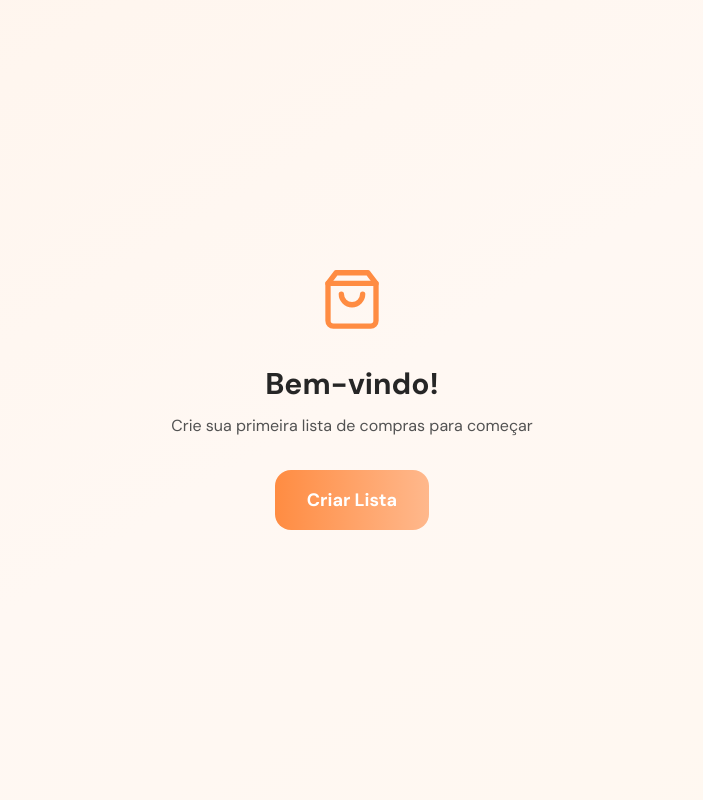
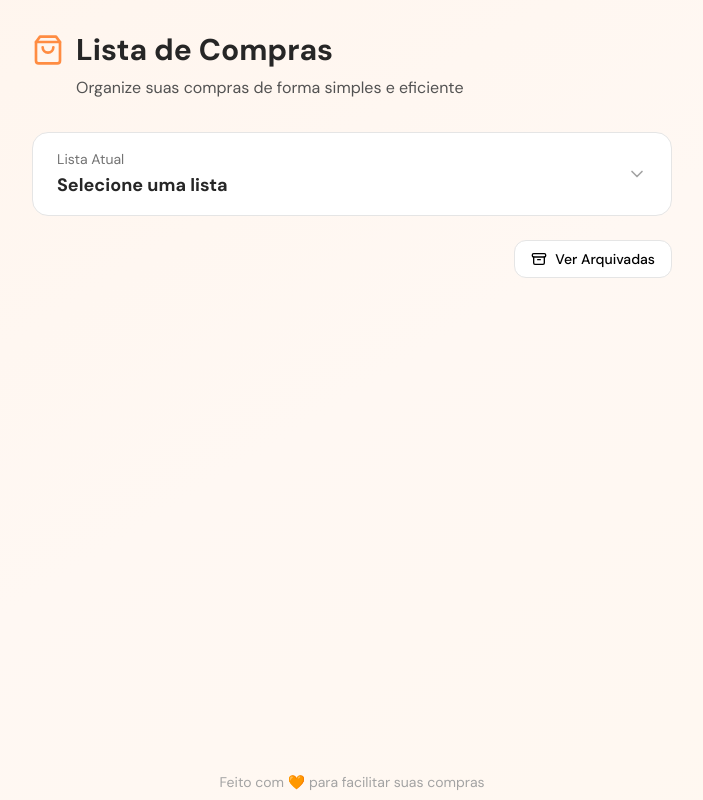
Before and after one commit to AurinoJunior/duolist, a Next.js app: page / in a window 1280 px wide. Shown: the whole page, without its empty margins (288-991 px from the left). Built offline with nearby package versions, Linux system fonts and the light colour scheme.

Commit message:
feat: add header, footer and loading components

```diff
--- a/app/page.tsx
+++ b/app/page.tsx
@@ -4,11 +4,15 @@ import { AnimatePresence, motion, Reorder } from "framer-motion";
 import { Archive, ShoppingBag } from "lucide-react";
 import { useState } from "react";
 import { AddItemForm } from "@/components/AddItemForm";
+import { Footer } from "@/components/Footer";
 import { GroceryItemComponent } from "@/components/GroceryItemComponent";
+import { Header } from "@/components/Header";
 import { ListSelector } from "@/components/ListSelector";
+import { Loading } from "@/components/Loading";
 import { useGroceryLists } from "@/hooks/useGroceryLists";
 
 export default function Home() {
+	const [showArchived, setShowArchived] = useState(false);
 	const {
 		activeLists,
 		archivedLists,
@@ -25,85 +29,15 @@ export default function Home() {
 		shareList,
 	} = useGroceryLists();
 
-	const [showArchived, setShowArchived] = useState(false);
-
-	// Aguarda carregamento do localStorage
-	if (!isLoaded) {
-		return (
-			<div className="min-h-screen bg-gradient-to-br from-orange-50 via-peach-50 to-cream-50 flex items-center justify-center">
-				<motion.div
-					animate={{ rotate: 360 }}
-					transition={{ duration: 1, repeat: Infinity, ease: "linear" }}
-				>
-					<ShoppingBag size={40} className="text-orange-400" />
-				</motion.div>
-			</div>
-		);
-	}
-
-	// Estado inicial: cria primeira lista
-	if (activeLists.length === 0 && !showArchived) {
-		return (
-			<div className="min-h-screen bg-gradient-to-br from-orange-50 via-peach-50 to-cream-50 flex items-center justify-center p-4">
-				<motion.div
-					initial={{ opacity: 0, y: 20 }}
-					animate={{ opacity: 1, y: 0 }}
-					className="max-w-md w-full text-center"
-				>
-					<motion.div
-						animate={{ y: [0, -10, 0] }}
-						transition={{ duration: 2, repeat: Infinity }}
-						className="inline-block mb-6"
-					>
-						<ShoppingBag size={64} className="text-orange-400 mx-auto" />
-					</motion.div>
-					<h1 className="text-3xl font-bold text-neutral-800 mb-3">
-						Bem-vindo!
-					</h1>
-					<p className="text-neutral-600 mb-8">
-						Crie sua primeira lista de compras para começar
-					</p>
-					<button
-						type="button"
-						onClick={() => createList("Minha Lista")}
-						className="
-              px-8 py-4 rounded-2xl
-              bg-gradient-to-r from-orange-400 to-peach-400
-              text-white font-semibold text-lg
-              hover:shadow-lg hover:scale-105
-              transition-all duration-200
-            "
-					>
-						Criar Lista
-					</button>
-				</motion.div>
-			</div>
-		);
-	}
+	if (!isLoaded) return <Loading />;
 
 	const displayLists = showArchived ? archivedLists : activeLists;
 
 	return (
 		<div className="min-h-screen bg-gradient-to-br from-orange-50 via-peach-50 to-cream-50">
-			<div className="max-w-2xl mx-auto px-4 py-8">
-				{/* Header */}
-				<motion.header
-					initial={{ opacity: 0, y: -20 }}
-					animate={{ opacity: 1, y: 0 }}
-					className="mb-8"
-				>
-					<div className="flex items-center gap-3 mb-2">
-						<ShoppingBag size={32} className="text-orange-400" />
-						<h1 className="text-3xl font-bold text-neutral-800">
-							Lista de Compras
-						</h1>
-					</div>
-					<p className="text-neutral-600 ml-11">
-						Organize suas compras de forma simples e eficiente
-					</p>
-				</motion.header>
+			<div className="max-w-2xl mx-auto px-4 py-8 relative h-dvh">
+				<Header />
 
-				{/* Seletor de Lista */}
 				<motion.div
 					initial={{ opacity: 0, y: 20 }}
 					animate={{ opacity: 1, y: 0 }}
@@ -265,14 +199,7 @@ export default function Home() {
 					</motion.div>
 				) : null}
 
-				<motion.footer
-					initial={{ opacity: 0 }}
-					animate={{ opacity: 1 }}
-					transition={{ delay: 0.4 }}
-					className="mt-12 text-center text-sm text-neutral-400"
-				>
-					<p>Feito com 🧡 para facilitar suas compras</p>
-				</motion.footer>
+				<Footer />
 			</div>
 		</div>
 	);
--- /dev/null
+++ b/components/Footer.tsx
@@ -0,0 +1,14 @@
+import { motion } from "framer-motion";
+
+export const Footer = () => {
+	return (
+		<motion.footer
+			initial={{ opacity: 0 }}
+			animate={{ opacity: 1 }}
+			transition={{ delay: 0.4 }}
+			className="w-full text-center text-sm text-neutral-400 absolute bottom-2 left-0"
+		>
+			<p>Feito com 🧡 para facilitar suas compras</p>
+		</motion.footer>
+	);
+};
--- /dev/null
+++ b/components/Header.tsx
@@ -0,0 +1,22 @@
+import { motion } from "framer-motion";
+import { ShoppingBag } from "lucide-react";
+
+export const Header = () => {
+	return (
+		<motion.header
+			initial={{ opacity: 0, y: -20 }}
+			animate={{ opacity: 1, y: 0 }}
+			className="mb-8"
+		>
+			<div className="flex items-center gap-3 mb-2">
+				<ShoppingBag size={32} className="text-orange-400" />
+				<h1 className="text-3xl font-bold text-neutral-800">
+					Lista de Compras
+				</h1>
+			</div>
+			<p className="text-neutral-600 ml-11">
+				Organize suas compras de forma simples e eficiente
+			</p>
+		</motion.header>
+	);
+};
--- /dev/null
+++ b/components/Loading.tsx
@@ -0,0 +1,15 @@
+import { motion } from "framer-motion";
+import { ShoppingBag } from "lucide-react";
+
+export const Loading = () => {
+	return (
+		<div className="min-h-screen bg-gradient-to-br from-orange-50 via-peach-50 to-cream-50 flex items-center justify-center">
+			<motion.div
+				animate={{ rotate: 360 }}
+				transition={{ duration: 1, repeat: Infinity, ease: "linear" }}
+			>
+				<ShoppingBag size={40} className="text-orange-400" />
+			</motion.div>
+		</div>
+	);
+};
```
